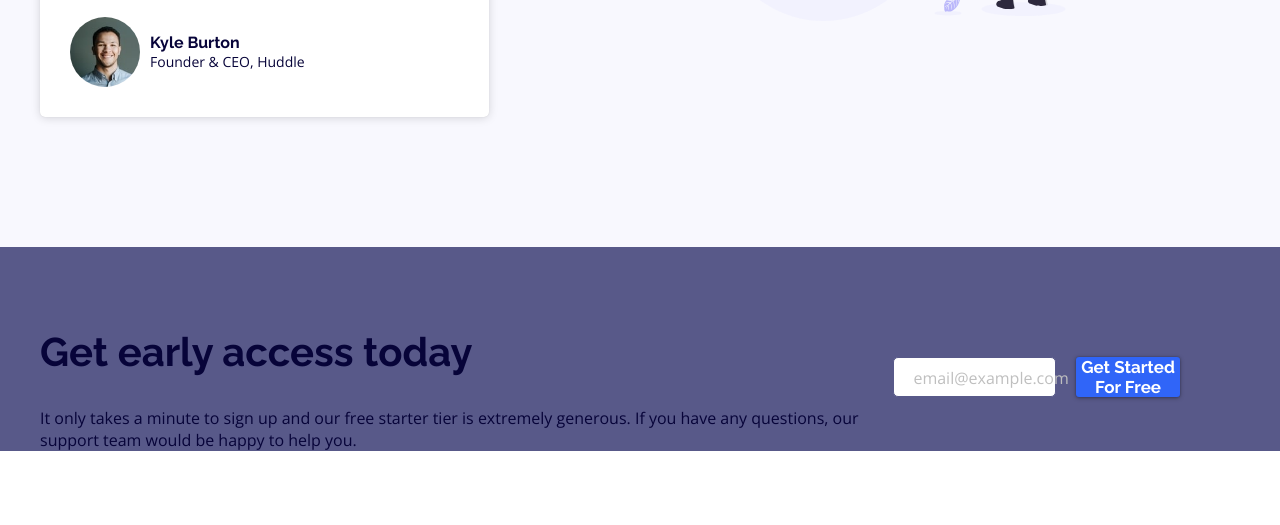
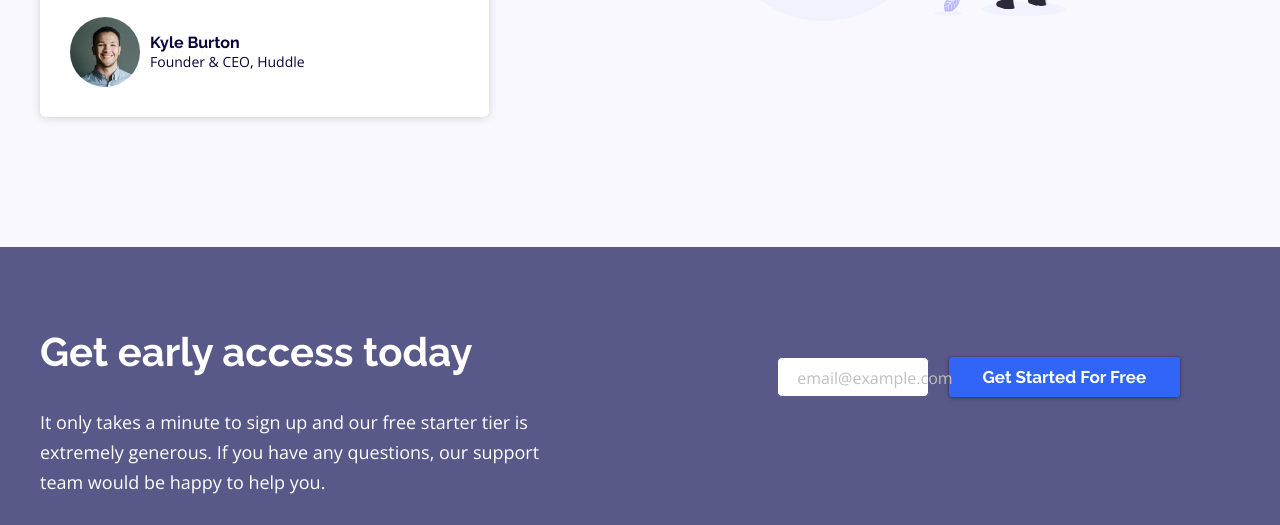
Before and after one commit to ach1209/fylo-landing-page, a website built with webpack: page app/index.html in a window 1280 px wide. Shown: the part 1814-2339 px from the top of the page. Built offline with nearby package versions, Linux system fonts and the light colour scheme; files whose address does not match are found by name.

Commit message:
Added modified styling for second cta section

```diff
--- a/app/index.html
+++ b/app/index.html
@@ -72,15 +72,15 @@
     </div>
     <div class="cta cta--dark-bg">
       <div class="cta__container">
-        <div class="cta__text-container">
+        <div class="cta__text-container--flex">
           <h2 class="cta__heading cta__heading--invert">Get early access today</h1>
-          <p>It only takes a minute to sign up and our free starter tier is extremely generous. If you have any questions, our support team would be happy to help you.</p>
+          <p class="cta__text cta__text--invert cta__text--limited">It only takes a minute to sign up and our free starter tier is extremely generous. If you have any questions, our support team would be happy to help you.</p>
         </div>
         <div class="cta__subscribe-container">
           <form>
             <input type="email" name="email-starter-tier">
             <label for="email-starter-tier">email@example.com</label>
-            <button class="btn">Get Started For Free</button>
+            <button class="btn btn--half-full">Get Started For Free</button>
           </form>
         </div>
       </div>
--- a/app/scss/components/_button.scss
+++ b/app/scss/components/_button.scss
@@ -25,4 +25,11 @@
   &:focus {
     background-color: rgba($darkBlue, 0.9);
   }
+
+  &--half-full {
+
+    @include device-large {
+      flex-basis: 50%;
+    }
+  }
 }
--- a/app/scss/components/_cta.scss
+++ b/app/scss/components/_cta.scss
@@ -52,6 +52,10 @@
       font-size: 4rem;
       line-height: 5rem;
     }
+
+    &--invert {
+      color: #fff;
+    }
   }
 
   &__text {
@@ -60,6 +64,25 @@
     @include device-large {
       text-align: left;
       font-size: 1.8rem;
+    }
+
+    &--invert {
+      color: #fff;
+    }
+
+    &--limited {
+
+      @include device-large {
+        max-width: 74%;
+        line-height: 3rem;
+      }
+    }
+
+    &-container {
+
+      &--flex {
+        flex: 1;
+      }
     }
   }
 
@@ -105,5 +128,7 @@
 
   &--dark-bg {
     background-color: $desaturatedBlue;
+    padding-bottom: 8rem;
+    margin-bottom: 0;
   }
 }
```
